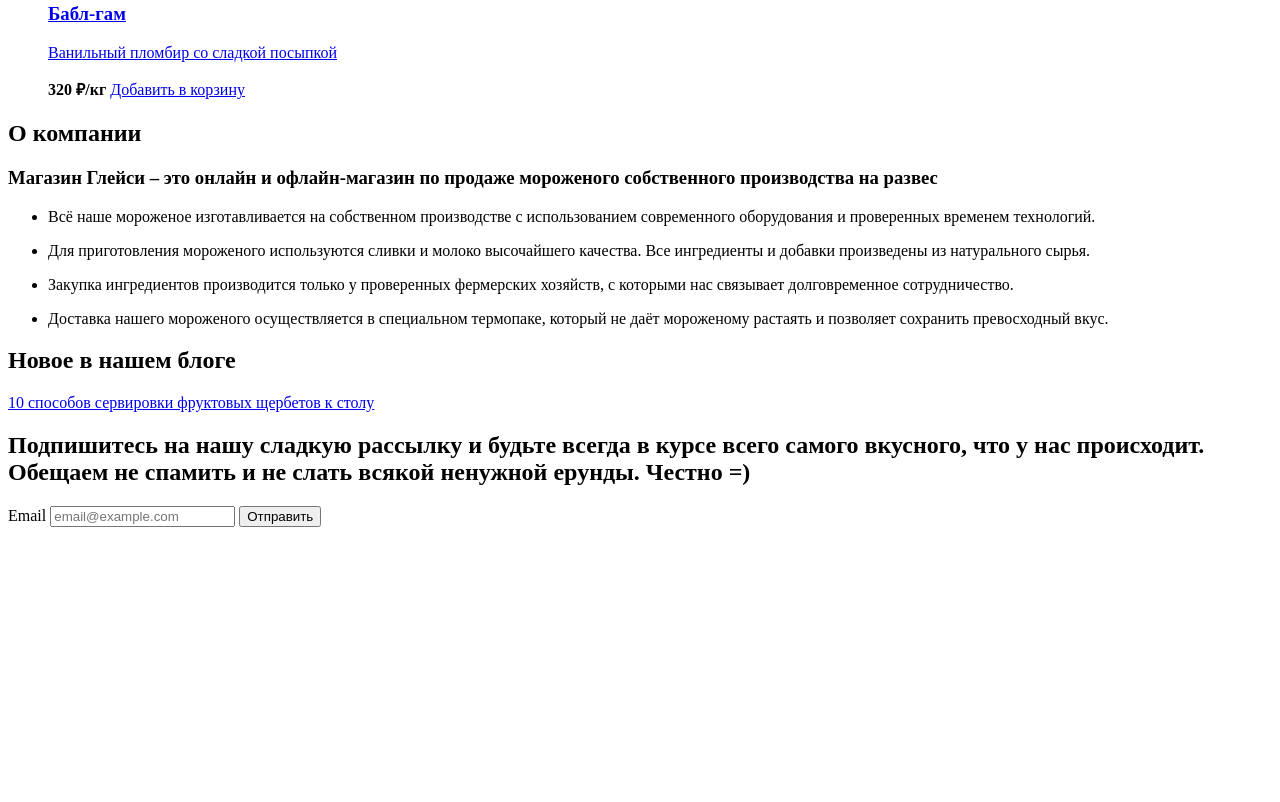
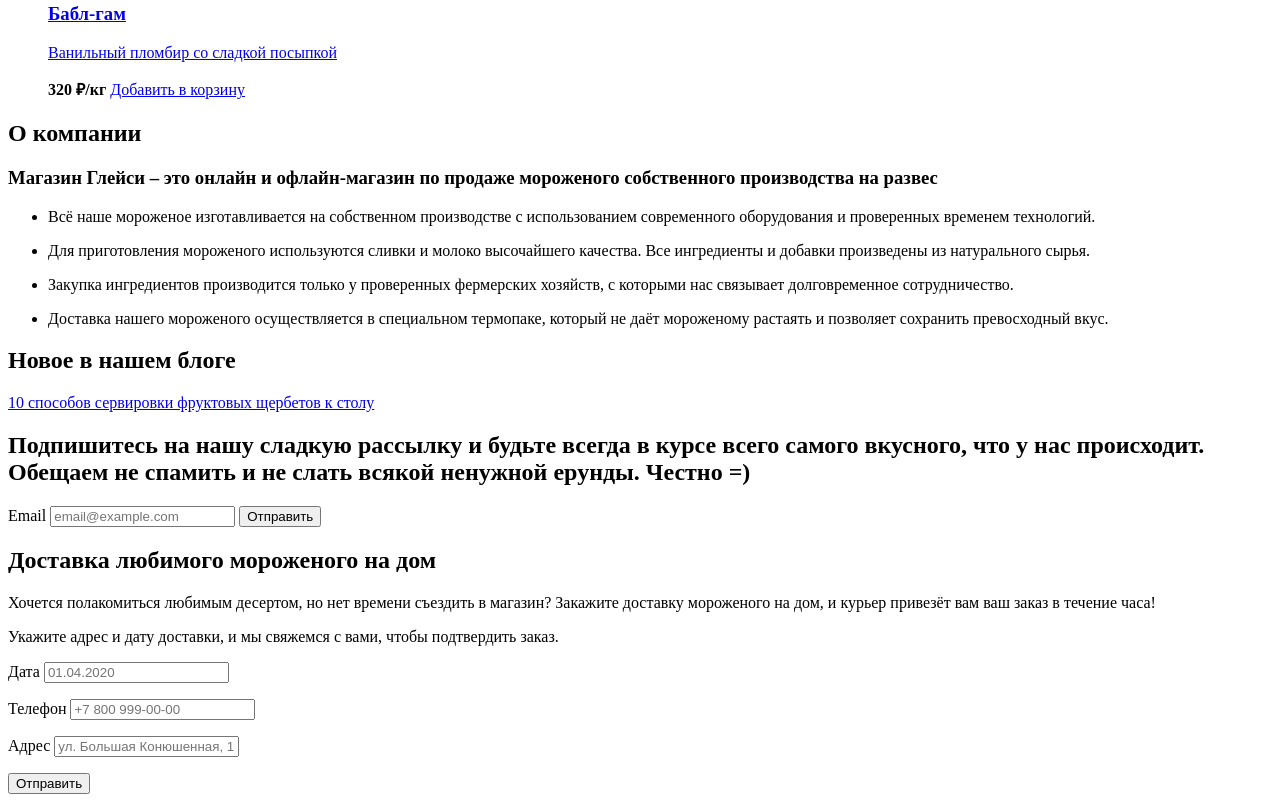
Before and after one commit to htmlacademy-htmlcss/1747261-gllacy-34, a plain HTML site: page index.html in a window 1280 px wide. Shown: the part 1327-2129 px from the top of the page. Before the commit the page ends 1862 px from the top, so only its background shows below. Drawn offline with Linux system fonts and the light colour scheme.

Commit message:
добавляет секцию с доставкой

```diff
--- a/index.html
+++ b/index.html
@@ -188,6 +188,27 @@
           <button class="newsletter-button red-button button" type="submit">Отправить</button>
         </form>
       </section>
+      <section class="delivery">
+        <h2 class="delivery-title">Доставка любимого мороженого на дом</h2>
+        <p class="delivery-description">Хочется полакомиться любимым десертом, но нет времени съездить в магазин? Закажите доставку мороженого на дом, и курьер привезёт вам ваш заказ в течение часа!</p>
+
+        <form class="delivery-form">
+          <p>Укажите адрес и дату доставки, и мы свяжемся с вами, чтобы подтвердить заказ.</p>
+          <p class="delivery-form-date">
+            <label class="form-label" for="delivery-date">Дата</label>
+            <input type="text" id="delivery-date" name="delivery-date" placeholder="01.04.2020" required>
+          </p>
+          <p class="delivery-form-phone">
+            <label for="delivery-form-phone">Телефон</label>
+            <input type="tel" id="delivery-form-phone" name="delivery-form-phone" placeholder="+7 800 999-00-00" required>
+          </p>
+          <p class="delivery-form-address">
+            <label class="form-label" for="delivery-address">Адрес</label>
+            <input type="text" id="delivery-address" name="delivery-address" placeholder="ул. Большая Конюшенная, 19/8" required>
+          </p>
+          <button class="delivery-form-button" type="submit">Отправить</button>
+        </form>
+      </section>
     </main>
   </body>
 </html>
```
